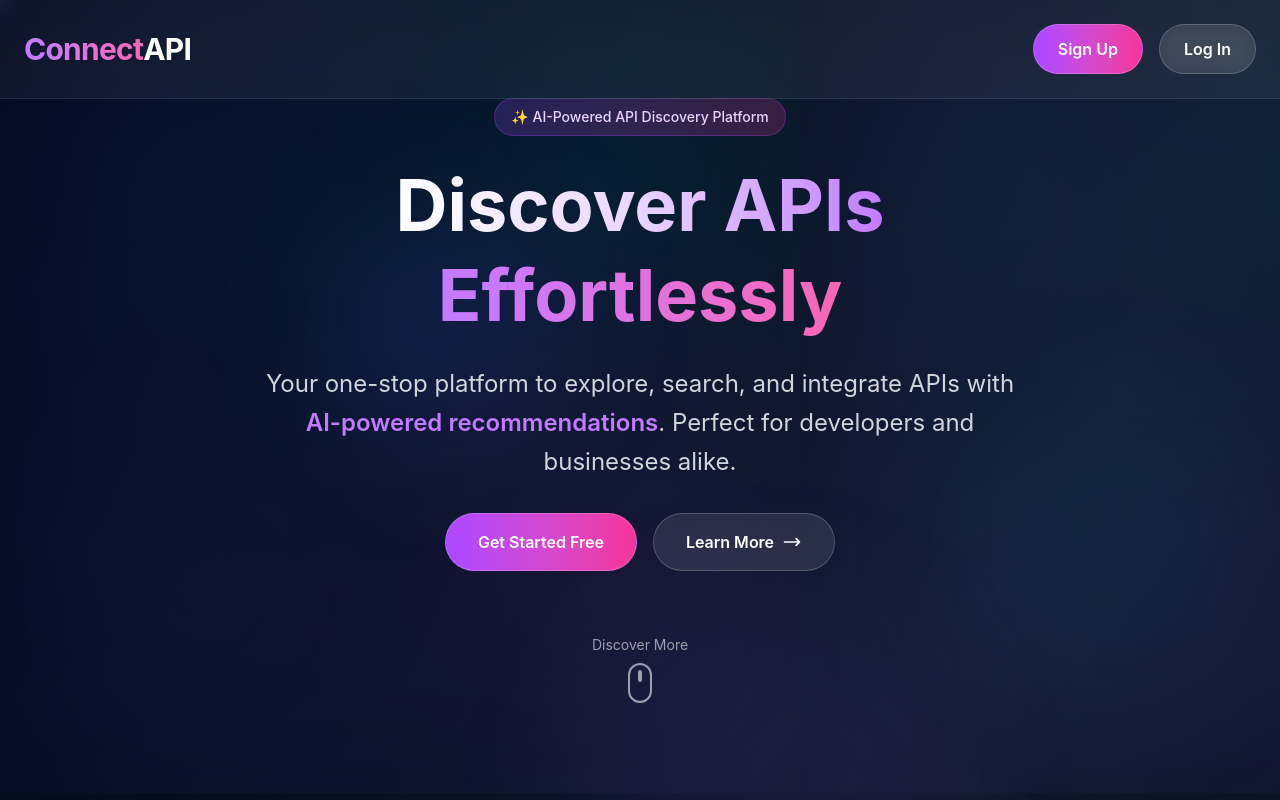
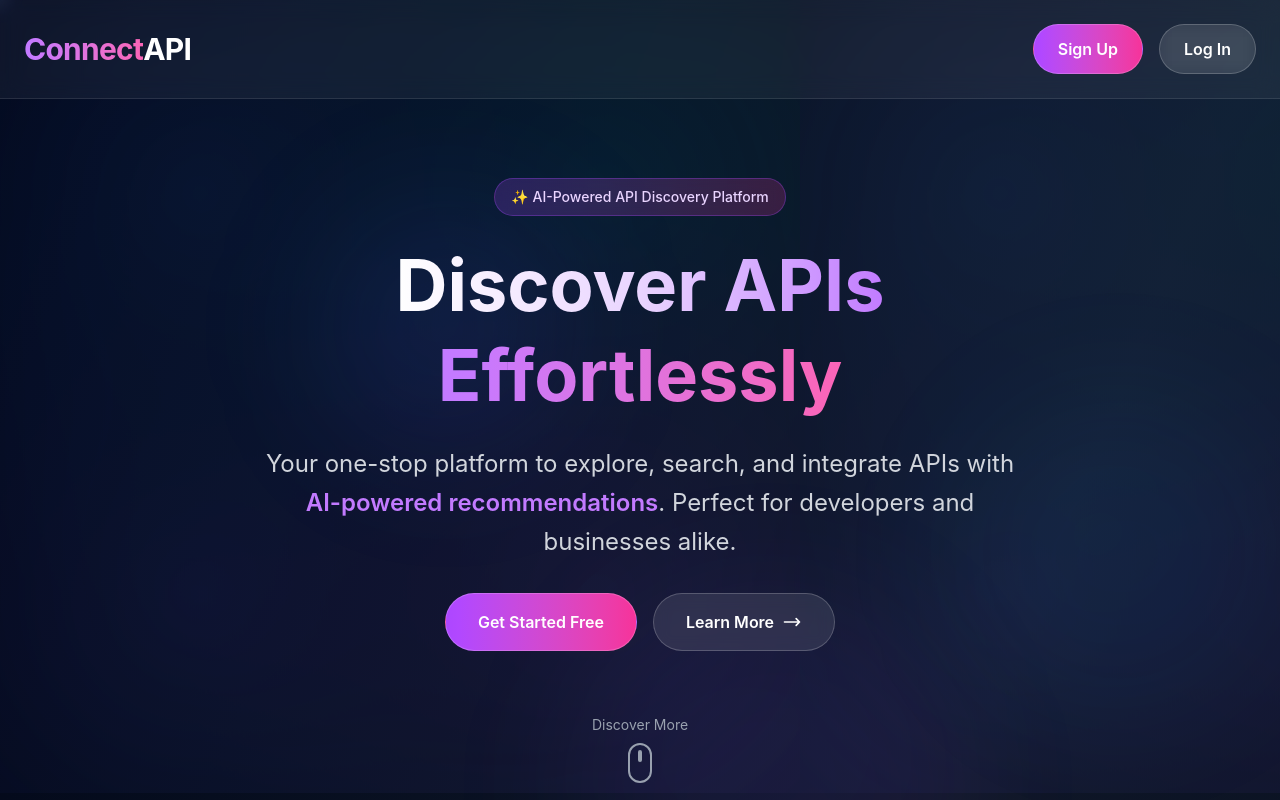
Before and after one commit to ShubhamSharma2311/ConnectAPI, a React (Vite) app in the folder frontend/: page / in a window 1280 px wide. Shown: the top 800 px of the page. Built offline with nearby package versions, Linux system fonts and the light colour scheme; no server answers.

Commit message:
fix minor issues of landing page

```diff
--- a/frontend/src/pages/landingpage.tsx
+++ b/frontend/src/pages/landingpage.tsx
@@ -70,7 +70,7 @@ const LandingPage = () => {
       <section className="min-h-screen flex flex-col items-center justify-center px-4 relative z-10">
         <div className={`text-center max-w-5xl transition-all duration-1000 ${isVisible ? 'opacity-100 translate-y-0' : 'opacity-0 translate-y-10'}`}>
           {/* Hero Badge */}
-          <div className="inline-flex items-center px-4 py-2 mb-6 bg-gradient-to-r from-purple-500/20 to-pink-500/20 rounded-full border border-purple-500/30 backdrop-blur-sm">
+          <div className="inline-flex items-center px-4 py-2 mb-6 bg-gradient-to-r from-purple-500/20 to-pink-500/20 rounded-full border border-purple-500/30 backdrop-blur-sm mt-40">
             <span className="text-sm font-medium text-purple-200">✨ AI-Powered API Discovery Platform</span>
           </div>
 
```
